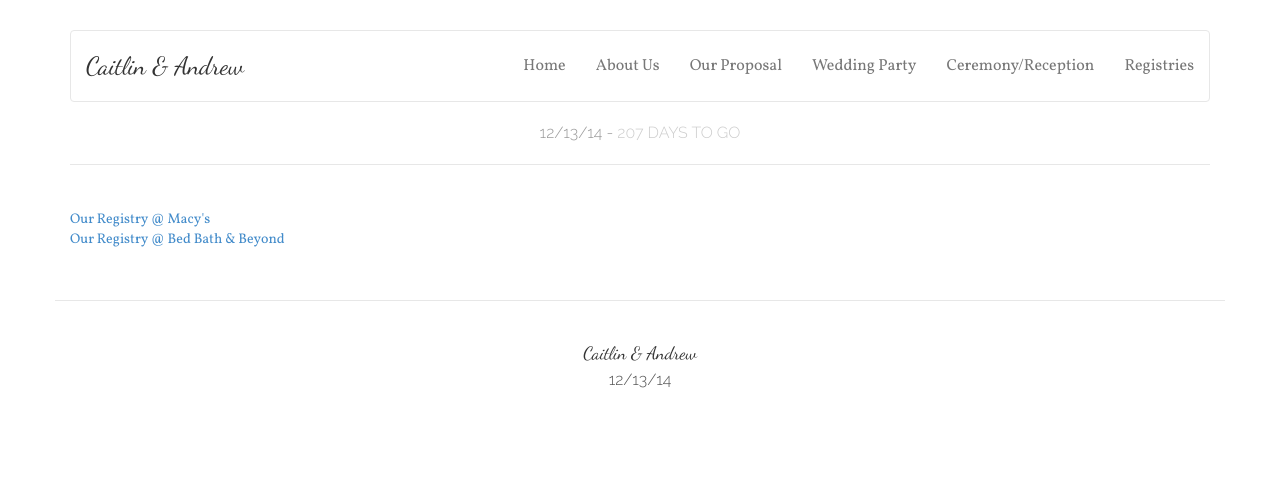
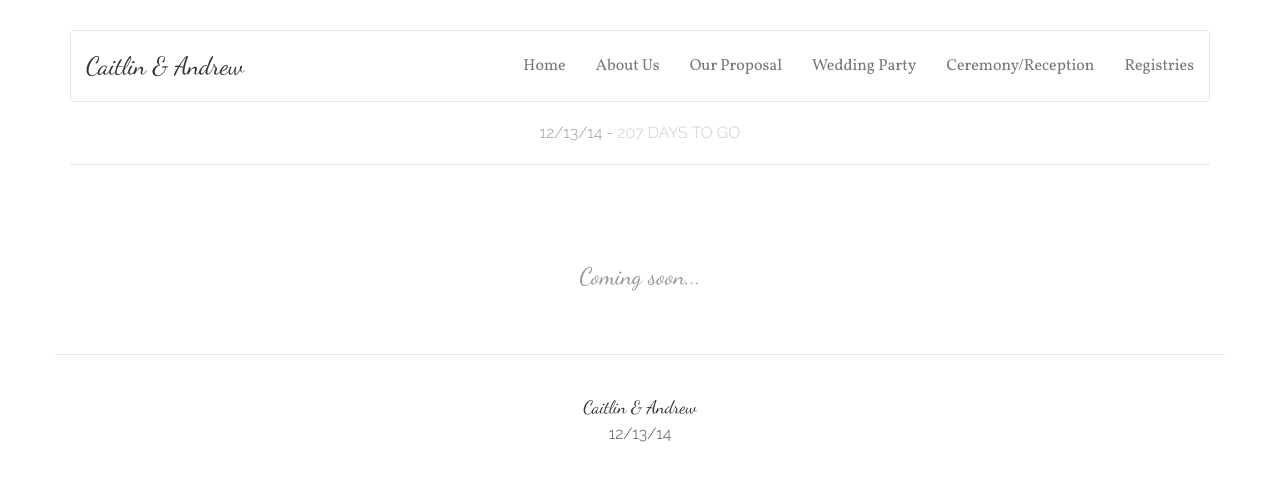
Before and after one commit to andrewkatz/wedding, a Jekyll site: the page built from registries.html, in a window 1280 px wide. Shown: the top 481 px of the page. Built offline with Jekyll 4.4.1, drawn with Linux system fonts in a browser that asks for light colours; nearby versions of some CDN libraries; Markdown is read by kramdown in place of the engine named in the settings.

Commit message:
coming soon

```diff
--- a/registries.html
+++ b/registries.html
@@ -4,6 +4,8 @@ title: Registries
 ---
 
 <div class="col-md-12">
-  <a href="http://www1.macys.com/registry/wedding/guest/?registryId=6167752">Our Registry @ Macy's</a><br/>
-  <a href="https://www.bedbathandbeyond.com/store/giftregistry/view_registry_guest.jsp?registryId=11063893&eventType=Wedding">Our Registry @ Bed Bath &amp; Beyond</a>
+  <!-- <a href="http://www1.macys.com/registry/wedding/guest/?registryId=6167752">Our Registry @ Macy's</a><br/>
+  <a href="https://www.bedbathandbeyond.com/store/giftregistry/view_registry_guest.jsp?registryId=11063893&eventType=Wedding">Our Registry @ Bed Bath &amp; Beyond</a> -->
+
+  <p class="quote">Coming soon...</p>
 </div>
```
